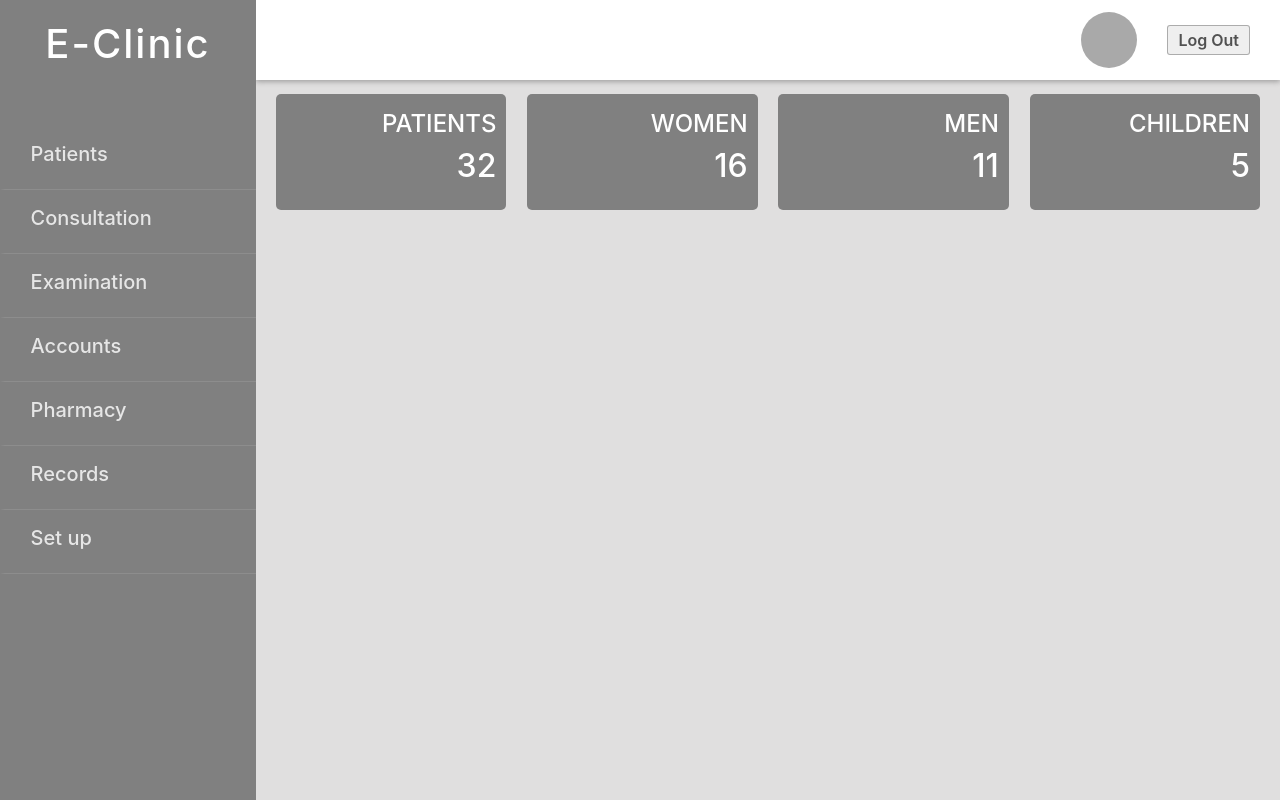
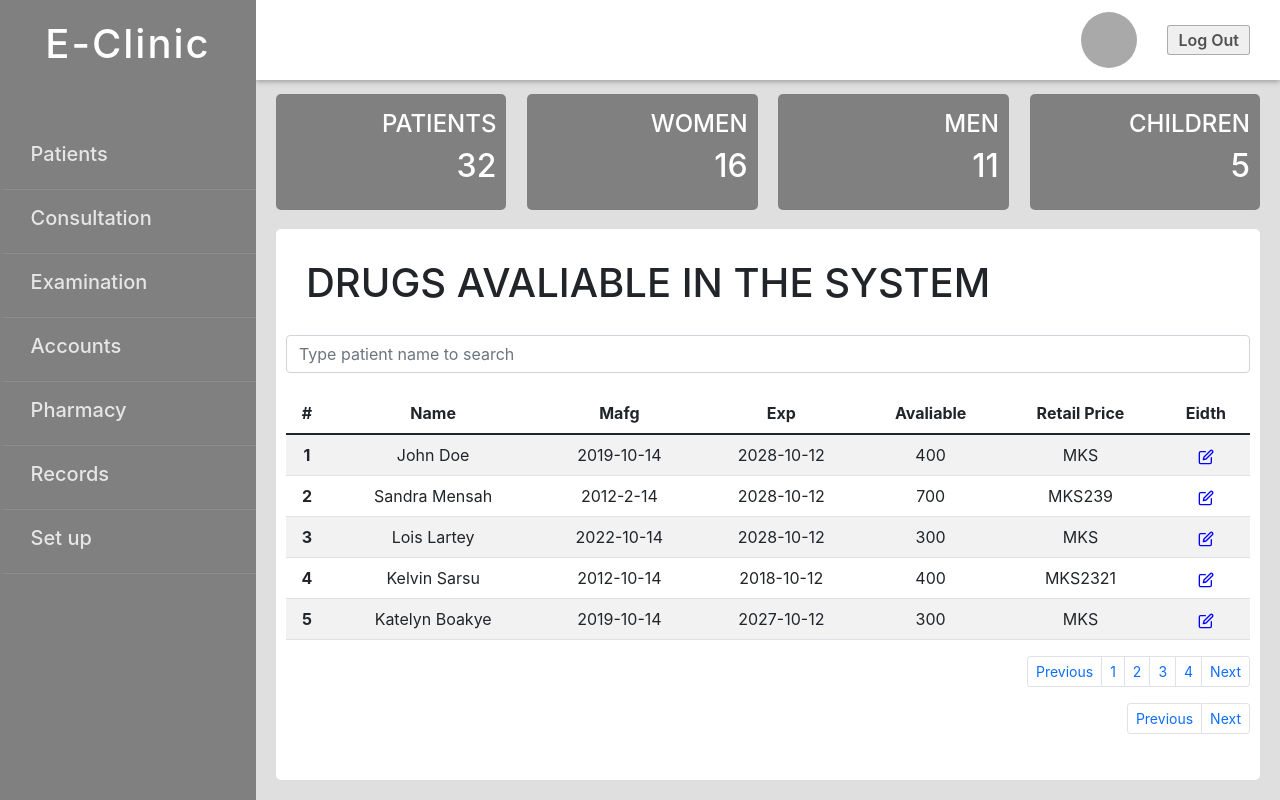
Before and after one commit to yoshiodei/e-clinic, a React (Create React App) app: page /manage in a window 1280 px wide. Built offline with nearby package versions, Linux system fonts and the light colour scheme.

Commit message:
modify page container

```diff
--- a/src/components/PageContent.jsx
+++ b/src/components/PageContent.jsx
@@ -18,7 +18,7 @@ const Pagecontent = ({ patients }) => {
           <Route path="/test" element={<Testpage />} />
           <Route path="/pharmacy" element={<Pharmacy patients={patients} />} />
           <Route path="/add" element={<Adddrugs />} />
-          <Route path="/manege" element={<Manegedrugs patients={patients} />} />
+          <Route path="/manage" element={<Manegedrugs patients={patients} />} />
         </Routes>
       </BrowserRouter>
     </div>
```
